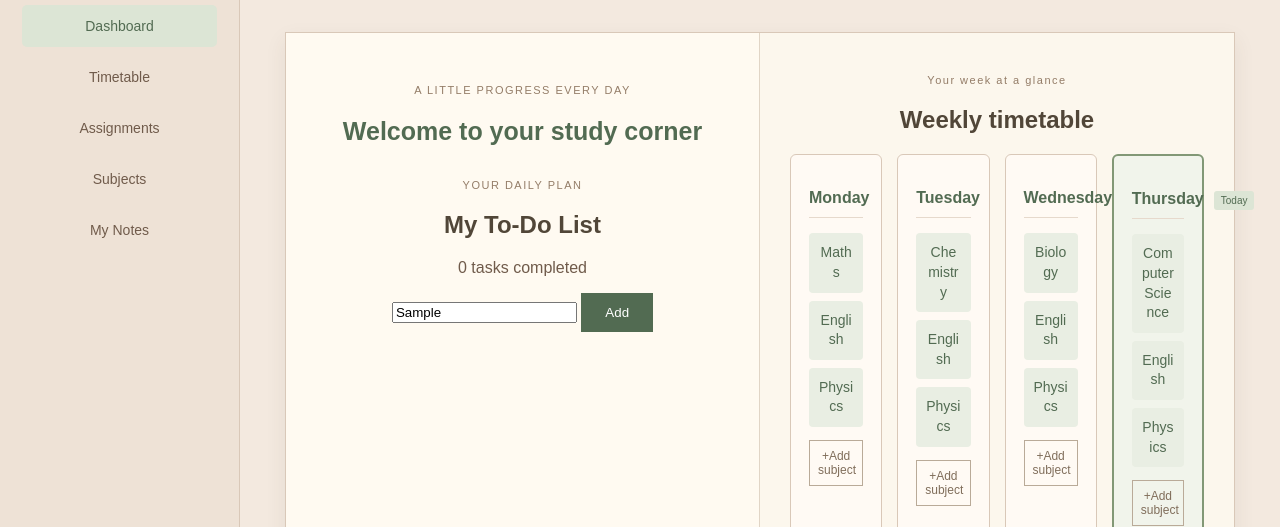
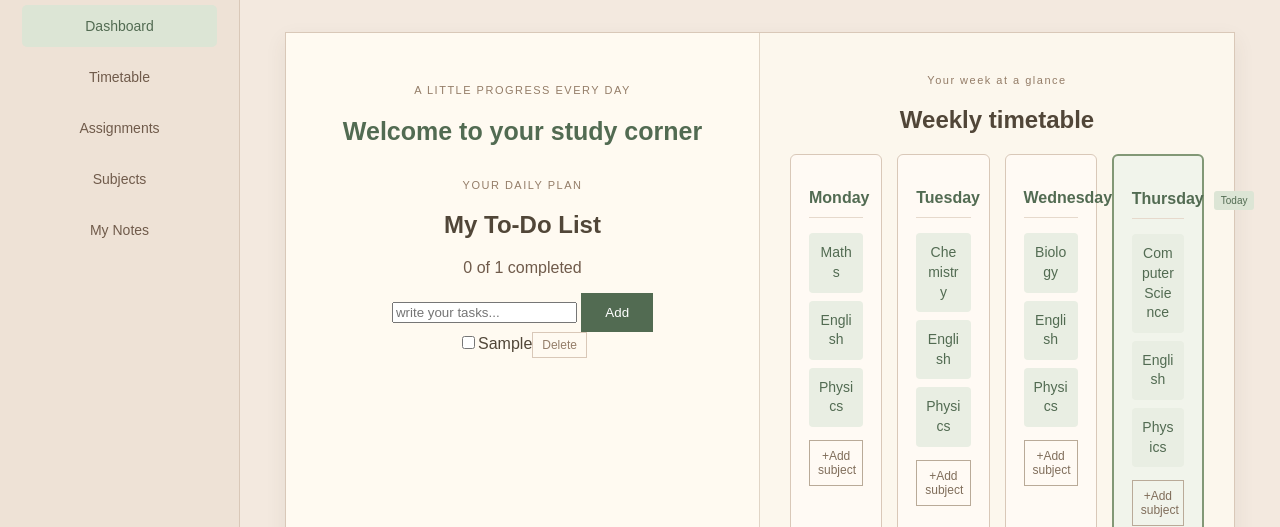
Before and after one commit to RaphelReji/StudyMate, a plain HTML site: page index.html in a window 1280 px wide. Both pictures are taken after typing "Sample" into the empty fields and a click on the button "Add". Shown: the part 273-800 px from the top of the page. Drawn offline with Linux system fonts and the light colour scheme.

Commit message:
added js of todo with functions

```diff
--- a/js/main.js
+++ b/js/main.js
@@ -109,7 +109,73 @@ const timetableGrid = document.getElementById("timetableGrid");
   });
 
 
-  const todoInput = document.getElementById("todoInput");
-  const addTodoButton = document.getElementById("addTodoButton");
-  const taskList = document.getElementById("taskList");
-  const taskCount = document.getElementById("taskCount")
+const todoInput = document.getElementById("todoInput");
+const addTodoButton = document.getElementById("addTodoButton");
+const taskList = document.getElementById("taskList");
+const taskCount = document.getElementById("taskCount");
+
+function updateTaskCount() {
+
+    const checkboxes = document.querySelectorAll(".task-checkbox");
+
+    let completed = 0;
+
+    checkboxes.forEach(function(checkbox) {
+        if (checkbox.checked) {
+            completed++;
+        }
+    });
+
+    taskCount.textContent =
+        completed + " of " + checkboxes.length + " completed";
+}
+
+  function addTodo(){
+      const taskName = todoInput.value.trim();
+
+          if (taskName === "") {
+              return;
+          }
+
+
+  const taskItem = document.createElement("label");
+  taskItem.className = "task-item";
+
+  const checkbox = document.createElement("input");
+  checkbox.type = "checkbox";
+  checkbox.className = "task-checkbox";
+
+  const taskText = document.createElement("span");
+  taskText.textContent = taskName;
+
+  const deleteButton = document.createElement("button");
+  deleteButton.type = "button";
+  deleteButton.textContent ="Delete";
+
+  deleteButton.addEventListener("click", function(){
+    taskItem.remove();
+    updateTaskCount();
+  })
+
+
+  taskItem.appendChild(checkbox);
+  taskItem.appendChild(taskText)
+  taskItem.appendChild(deleteButton)
+
+  taskList.appendChild(taskItem);
+
+  todoInput.value = "";
+  updateTaskCount();
+}
+
+  addTodoButton.addEventListener("click", addTodo);
+
+  todoInput.addEventListener("keydown", function(event){
+    if(event.key === "Enter"){
+      addTodo();
+    }
+  });
+
+  taskList.addEventListener("change", updateTaskCount);
+
+  updateTaskCount();
```
Also changed, not shown: index.html (+1 -1 lines).
